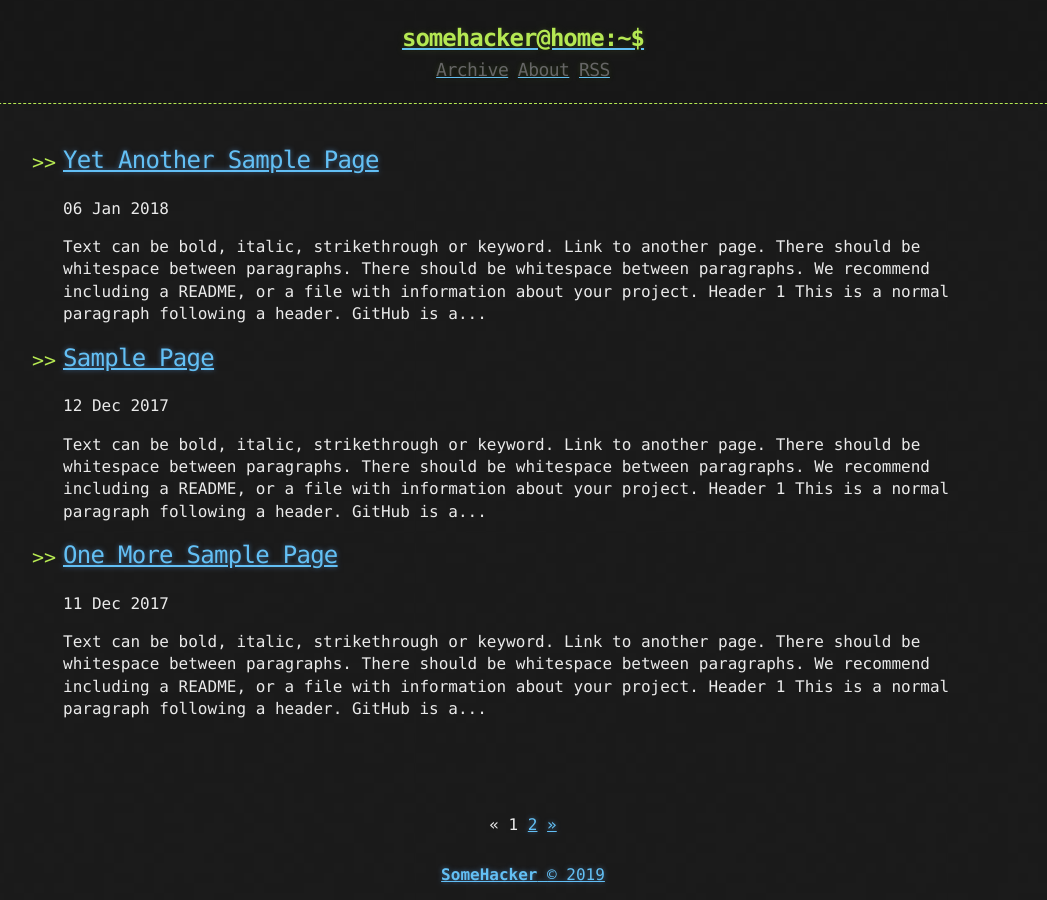
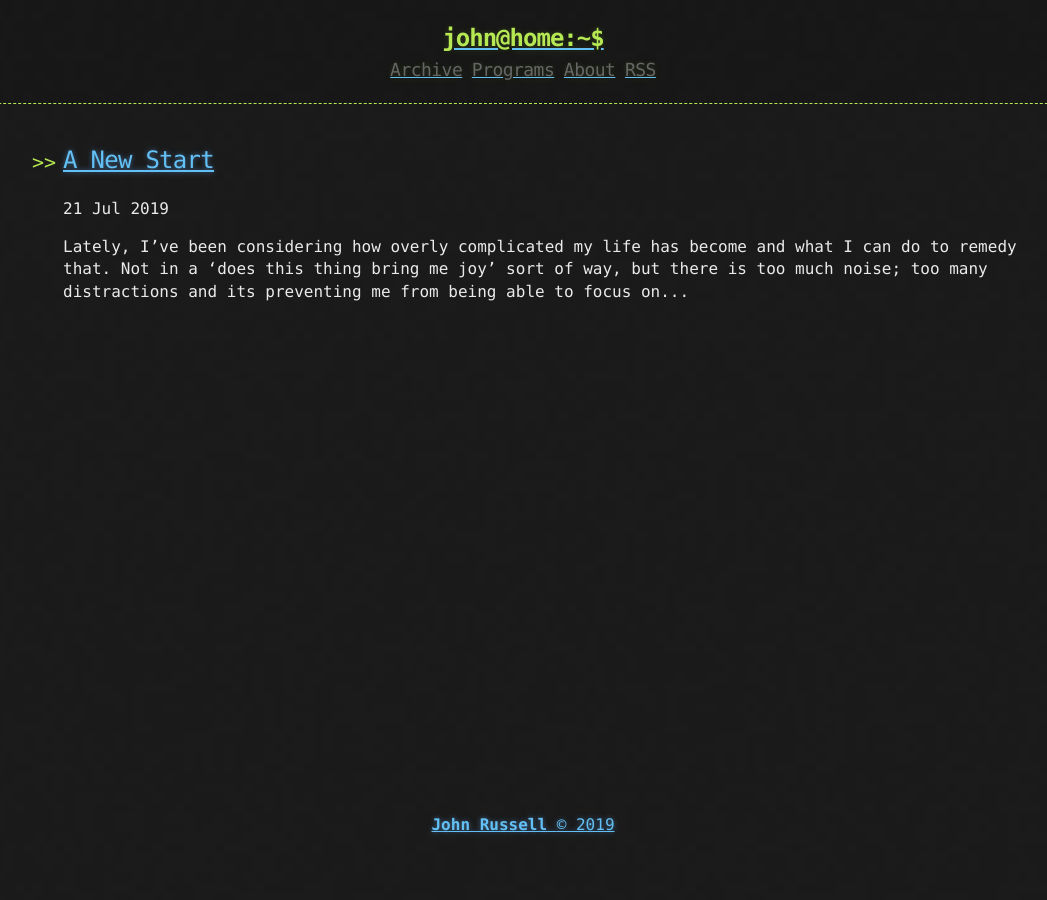
Before and after one commit to johnlrussell/johnlrussell.github.io, a Jekyll site: the page built from index.html, in a window 1280 px wide. Shown: the whole page, without its empty margins (117-1164 px from the left). Built offline with Jekyll 4.4.1, drawn with Linux system fonts in a browser that asks for light colours; the list of posts is cut into pages by our own code.

Commit message:
20190721 Blog

````diff
--- a/Gemfile
+++ b/Gemfile
@@ -20,6 +20,8 @@ gem "minima", "~> 2.0"
 # If you have any plugins, put them here!
 group :jekyll_plugins do
   gem "jekyll-feed", "~> 0.6"
+  gem "jekyll-paginate"
+  gem "jekyll-sitemap"
 end
 
 # Windows does not include zoneinfo files, so bundle the tzinfo-data gem
--- a/_config.yml
+++ b/_config.yml
@@ -1,16 +1,16 @@
-title: Hacker-Blog
-description: "A Jekyll Blog Theme For Hackers"
+title: John Russell's Homepage
+description: "Welcome to my homepage!"
 author:
-  name: "SomeHacker"
-  email: "someone@somewebsite.somedomain"
-  url: "https://ashishchaudhary.in/hacker-blog"
+  name: "john"
+  email: "john@johnrussell.xyz"
+  url: "https://johnrussell.xyz"
 
 baseurl: /
 
 source: .
 destination: ./_site
 permalink: /:title
-paginate: 3
+paginate: 5
 paginate_path: /page/:num/
 
 defaults:
@@ -28,5 +28,5 @@ plugins:
   - jekyll-sitemap
 
 # Custom variables
-owner : "SomeHacker"
-year : "2018"
+owner : "John Russell"
+year : "2019"
--- a/_includes/links.html
+++ b/_includes/links.html
@@ -1,3 +1,4 @@
 <a href="{{ "/archive" | prepend: site.baseurl | replace: '//', '/' }}"><h2 class="header-link">Archive</h2></a>
+<a href="{{ "/programs" | prepend: site.baseurl | replace: '//', '/' }}"><h2 class="header-link">Programs</h2></a>
 <a href="{{ "/about" | prepend: site.baseurl | replace: '//', '/' }}"><h2 class="header-link">About</h2></a>
 <a href="{{ "/atom.xml" | prepend: site.baseurl | replace: '//', '/' }}"><h2 class="header-link">RSS</h2></a>
--- a/_posts/2017-12-10-Another-Sample-Page.md
+++ /dev/null
@@ -1,124 +0,0 @@
----
-title: Another Sample Page
-published: true
----
-
-Text can be **bold**, _italic_, ~~strikethrough~~ or `keyword`.
-
-[Link to another page](another-page).
-
-There should be whitespace between paragraphs.
-
-There should be whitespace between paragraphs. We recommend including a README, or a file with information about your project.
-
-# [](#header-1)Header 1
-
-This is a normal paragraph following a header. GitHub is a code hosting platform for version control and collaboration. It lets you and others work together on projects from anywhere.
-
-## [](#header-2)Header 2
-
-> This is a blockquote following a header.
->
-> When something is important enough, you do it even if the odds are not in your favor.
-
-### [](#header-3)Header 3
-
-```js
-// Javascript code with syntax highlighting.
-var fun = function lang(l) {
-  dateformat.i18n = require('./lang/' + l)
-  return true;
-}
-```
-
-```ruby
-# Ruby code with syntax highlighting
-GitHubPages::Dependencies.gems.each do |gem, version|
-  s.add_dependency(gem, "= #{version}")
-end
-```
-
-#### [](#header-4)Header 4
-
-*   This is an unordered list following a header.
-*   This is an unordered list following a header.
-*   This is an unordered list following a header.
-
-##### [](#header-5)Header 5
-
-1.  This is an ordered list following a header.
-2.  This is an ordered list following a header.
-3.  This is an ordered list following a header.
-
-###### [](#header-6)Header 6
-
-| head1        | head two          | three |
-|:-------------|:------------------|:------|
-| ok           | good swedish fish | nice  |
-| out of stock | good and plenty   | nice  |
-| ok           | good `oreos`      | hmm   |
-| ok           | good `zoute` drop | yumm  |
-
-### There's a horizontal rule below this.
-
-* * *
-
-### Here is an unordered list:
-
-*   Item foo
-*   Item bar
-*   Item baz
-*   Item zip
-
-### And an ordered list:
-
-1.  Item one
-1.  Item two
-1.  Item three
-1.  Item four
-
-### And a nested list:
-
-- level 1 item
-  - level 2 item
-  - level 2 item
-    - level 3 item
-    - level 3 item
-- level 1 item
-  - level 2 item
-  - level 2 item
-  - level 2 item
-- level 1 item
-  - level 2 item
-  - level 2 item
-- level 1 item
-
-### Small image
-
-![](https://assets-cdn.github.com/images/icons/emoji/octocat.png)
-
-### Large image
-
-![](https://guides.github.com/activities/hello-world/branching.png)
-
-
-### Definition lists can be used with HTML syntax.
-
-<dl>
-<dt>Name</dt>
-<dd>Godzilla</dd>
-<dt>Born</dt>
-<dd>1952</dd>
-<dt>Birthplace</dt>
-<dd>Japan</dd>
-<dt>Color</dt>
-<dd>Green</dd>
-</dl>
-
-```
-Long, single-line code blocks should not wrap. They should horizontally scroll if they are too long. This line should be long enough to demonstrate this.
-```
-
-```
-The final element.
-```
--- a/_posts/2017-12-11-One-More-Sample-Page.md
+++ /dev/null
@@ -1,124 +0,0 @@
----
-title: One More Sample Page
-published: true
----
-
-Text can be **bold**, _italic_, ~~strikethrough~~ or `keyword`.
-
-[Link to another page](another-page).
-
-There should be whitespace between paragraphs.
-
-There should be whitespace between paragraphs. We recommend including a README, or a file with information about your project.
-
-# [](#header-1)Header 1
-
-This is a normal paragraph following a header. GitHub is a code hosting platform for version control and collaboration. It lets you and others work together on projects from anywhere.
-
-## [](#header-2)Header 2
-
-> This is a blockquote following a header.
->
-> When something is important enough, you do it even if the odds are not in your favor.
-
-### [](#header-3)Header 3
-
-```js
-// Javascript code with syntax highlighting.
-var fun = function lang(l) {
-  dateformat.i18n = require('./lang/' + l)
-  return true;
-}
-```
-
-```ruby
-# Ruby code with syntax highlighting
-GitHubPages::Dependencies.gems.each do |gem, version|
-  s.add_dependency(gem, "= #{version}")
-end
-```
-
-#### [](#header-4)Header 4
-
-*   This is an unordered list following a header.
-*   This is an unordered list following a header.
-*   This is an unordered list following a header.
-
-##### [](#header-5)Header 5
-
-1.  This is an ordered list following a header.
-2.  This is an ordered list following a header.
-3.  This is an ordered list following a header.
-
-###### [](#header-6)Header 6
-
-| head1        | head two          | three |
-|:-------------|:------------------|:------|
-| ok           | good swedish fish | nice  |
-| out of stock | good and plenty   | nice  |
-| ok           | good `oreos`      | hmm   |
-| ok           | good `zoute` drop | yumm  |
-
-### There's a horizontal rule below this.
-
-* * *
-
-### Here is an unordered list:
-
-*   Item foo
-*   Item bar
-*   Item baz
-*   Item zip
-
-### And an ordered list:
-
-1.  Item one
-1.  Item two
-1.  Item three
-1.  Item four
-
-### And a nested list:
-
-- level 1 item
-  - level 2 item
-  - level 2 item
-    - level 3 item
-    - level 3 item
-- level 1 item
-  - level 2 item
-  - level 2 item
-  - level 2 item
-- level 1 item
-  - level 2 item
-  - level 2 item
-- level 1 item
-
-### Small image
-
-![](https://assets-cdn.github.com/images/icons/emoji/octocat.png)
-
-### Large image
-
-![](https://guides.github.com/activities/hello-world/branching.png)
-
-
-### Definition lists can be used with HTML syntax.
-
-<dl>
-<dt>Name</dt>
-<dd>Godzilla</dd>
-<dt>Born</dt>
-<dd>1952</dd>
-<dt>Birthplace</dt>
-<dd>Japan</dd>
-<dt>Color</dt>
-<dd>Green</dd>
-</dl>
-
-```
-Long, single-line code blocks should not wrap. They should horizontally scroll if they are too long. This line should be long enough to demonstrate this.
-```
-
-```
-The final element.
-```
--- a/_posts/2017-12-12-Sample-Page.md
+++ /dev/null
@@ -1,124 +0,0 @@
----
-title: Sample Page
-published: true
----
-
-Text can be **bold**, _italic_, ~~strikethrough~~ or `keyword`.
-
-[Link to another page](another-page).
-
-There should be whitespace between paragraphs.
-
-There should be whitespace between paragraphs. We recommend including a README, or a file with information about your project.
-
-# [](#header-1)Header 1
-
-This is a normal paragraph following a header. GitHub is a code hosting platform for version control and collaboration. It lets you and others work together on projects from anywhere.
-
-## [](#header-2)Header 2
-
-> This is a blockquote following a header.
->
-> When something is important enough, you do it even if the odds are not in your favor.
-
-### [](#header-3)Header 3
-
-```js
-// Javascript code with syntax highlighting.
-var fun = function lang(l) {
-  dateformat.i18n = require('./lang/' + l)
-  return true;
-}
-```
-
-```ruby
-# Ruby code with syntax highlighting
-GitHubPages::Dependencies.gems.each do |gem, version|
-  s.add_dependency(gem, "= #{version}")
-end
-```
-
-#### [](#header-4)Header 4
-
-*   This is an unordered list following a header.
-*   This is an unordered list following a header.
-*   This is an unordered list following a header.
-
-##### [](#header-5)Header 5
-
-1.  This is an ordered list following a header.
-2.  This is an ordered list following a header.
-3.  This is an ordered list following a header.
-
-###### [](#header-6)Header 6
-
-| head1        | head two          | three |
-|:-------------|:------------------|:------|
-| ok           | good swedish fish | nice  |
-| out of stock | good and plenty   | nice  |
-| ok           | good `oreos`      | hmm   |
-| ok           | good `zoute` drop | yumm  |
-
-### There's a horizontal rule below this.
-
-* * *
-
-### Here is an unordered list:
-
-*   Item foo
-*   Item bar
-*   Item baz
-*   Item zip
-
-### And an ordered list:
-
-1.  Item one
-1.  Item two
-1.  Item three
-1.  Item four
-
-### And a nested list:
-
-- level 1 item
-  - level 2 item
-  - level 2 item
-    - level 3 item
-    - level 3 item
-- level 1 item
-  - level 2 item
-  - level 2 item
-  - level 2 item
-- level 1 item
-  - level 2 item
-  - level 2 item
-- level 1 item
-
-### Small image
-
-![](https://assets-cdn.github.com/images/icons/emoji/octocat.png)
-
-### Large image
-
-![](https://guides.github.com/activities/hello-world/branching.png)
-
-
-### Definition lists can be used with HTML syntax.
-
-<dl>
-<dt>Name</dt>
-<dd>Godzilla</dd>
-<dt>Born</dt>
-<dd>1952</dd>
-<dt>Birthplace</dt>
-<dd>Japan</dd>
-<dt>Color</dt>
-<dd>Green</dd>
-</dl>
-
-```
-Long, single-line code blocks should not wrap. They should horizontally scroll if they are too long. This line should be long enough to demonstrate this.
-```
-
-```
-The final element.
-```
--- a/_posts/2018-01-06-Yet-Another-Sample-Page.md
+++ /dev/null
@@ -1,124 +0,0 @@
----
-title: Yet Another Sample Page
-published: true
----
-
-Text can be **bold**, _italic_, ~~strikethrough~~ or `keyword`.
-
-[Link to another page](another-page).
-
-There should be whitespace between paragraphs.
-
-There should be whitespace between paragraphs. We recommend including a README, or a file with information about your project.
-
-# [](#header-1)Header 1
-
-This is a normal paragraph following a header. GitHub is a code hosting platform for version control and collaboration. It lets you and others work together on projects from anywhere.
-
-## [](#header-2)Header 2
-
-> This is a blockquote following a header.
->
-> When something is important enough, you do it even if the odds are not in your favor.
-
-### [](#header-3)Header 3
-
-```js
-// Javascript code with syntax highlighting.
-var fun = function lang(l) {
-  dateformat.i18n = require('./lang/' + l)
-  return true;
-}
-```
-
-```ruby
-# Ruby code with syntax highlighting
-GitHubPages::Dependencies.gems.each do |gem, version|
-  s.add_dependency(gem, "= #{version}")
-end
-```
-
-#### [](#header-4)Header 4
-
-*   This is an unordered list following a header.
-*   This is an unordered list following a header.
-*   This is an unordered list following a header.
-
-##### [](#header-5)Header 5
-
-1.  This is an ordered list following a header.
-2.  This is an ordered list following a header.
-3.  This is an ordered list following a header.
-
-###### [](#header-6)Header 6
-
-| head1        | head two          | three |
-|:-------------|:------------------|:------|
-| ok           | good swedish fish | nice  |
-| out of stock | good and plenty   | nice  |
-| ok           | good `oreos`      | hmm   |
-| ok           | good `zoute` drop | yumm  |
-
-### There's a horizontal rule below this.
-
-* * *
-
-### Here is an unordered list:
-
-*   Item foo
-*   Item bar
-*   Item baz
-*   Item zip
-
-### And an ordered list:
-
-1.  Item one
-1.  Item two
-1.  Item three
-1.  Item four
-
-### And a nested list:
-
-- level 1 item
-  - level 2 item
-  - level 2 item
-    - level 3 item
-    - level 3 item
-- level 1 item
-  - level 2 item
-  - level 2 item
-  - level 2 item
-- level 1 item
-  - level 2 item
-  - level 2 item
-- level 1 item
-
-### Small image
-
-![](https://assets-cdn.github.com/images/icons/emoji/octocat.png)
-
-### Large image
-
-![](https://guides.github.com/activities/hello-world/branching.png)
-
-
-### Definition lists can be used with HTML syntax.
-
-<dl>
-<dt>Name</dt>
-<dd>Godzilla</dd>
-<dt>Born</dt>
-<dd>1952</dd>
-<dt>Birthplace</dt>
-<dd>Japan</dd>
-<dt>Color</dt>
-<dd>Green</dd>
-</dl>
-
-```
-Long, single-line code blocks should not wrap. They should horizontally scroll if they are too long. This line should be long enough to demonstrate this.
-```
-
-```
-The final element.
-```
--- /dev/null
+++ b/_posts/2019-07-21-A-New-Start.md
@@ -0,0 +1,12 @@
+---
+title: A New Start
+published: true
+---
+
+Lately, I've been considering how overly complicated my life has become and what I can do to remedy that. Not in a 'does this thing bring me joy' sort of way, but there is too much _noise_; too many distractions and its preventing me from being able to focus on the important stuff. Also, I've realized that I have a strong preference for order, lack of clutter and simplicity and I get very annoyed when things aren't that way (ask my wife.) The thing is, the way that I live doesn't really support that preference, so I'm probably annoyed about 95% of the time (again, ask my wife.)
+
+Obviously, this isn't an overnight sort of change. Small steps are definitely the way to go if I want to keep both myself and family from going crazy. This weekend I tackled my computer and my desk. I think I've organized and minimalized them about as much as I can expect.
+
+Tonight, I'll sit down and plan my week - even what I'm going to wear as well as our meals. The kids are in Florida this week, so this is a perfect time to do that. Over the week, I'm going to work on getting rid of/selling as much of my unused stuff as I can and try to just look at things differently.
+
+Wish me luck.
--- a/about.md
+++ b/about.md
@@ -3,4 +3,8 @@ layout: page
 title: About
 ---
 
-Something about me.
+I live in Atlanta, Georgia with my wife, three children and zero dogs, cats or monkeys. Currently, I am working on my business degree, after which I will immediately begin working on a data science degree.
+
+My first computer was a [Coleco Adam](https://en.wikipedia.org/wiki/Coleco_Adam) between the cassette decks and the [daisy wheel printer](https://en.wikipedia.org/wiki/Daisy_wheel_printing) I am positive this was the source of my tinnitus. From there I moved on to a [Tandy 1000 EX](https://en.wikipedia.org/wiki/Tandy_1000#1000_EX) with 128K of RAM and a 1200 bps modem. Eventually, I got an 8088 clone - still no hard drive, but man you would have been jealous of my floppy disk collection. From there I had a 80286 clone... Thinking on it, I don't think I had a hdd in any of my computers until I got a build an intel 486 box in the mid-90s. That computer had an amazing 1 GB of HDD space. I honestly didn't know how I'd ever fill it.
+
+These days, [my computers](programs.html) are a bit more advanced, but I still am most at home in the terminal. While its useless for some things (like browsing the web or editing images) I find that I can do about 98% of what I want to do in the terminal without some GUI getting in my way.
--- /dev/null
+++ b/programs.md
@@ -0,0 +1,36 @@
+---
+layout: page
+title: Hardware and Programs
+---
+
+# Hardware
+* Desktop: Intel i7-9600K with 32 GB RAM. I have 3 SSDs which are in a volume group for 1.5 TB and 12 TB on my spinners. My video card is an AMD something or other. I used to have 3 monitors, but these days, I just use a single 32" Dell IPS monitor
+* Laptop: Thinkpad T440 with 8 GB RAM, a 480 GB SSD and 500 GB HDD.
+
+# Software
+<ul>
+<li>I tend to prefer console apps to graphical ones. I find that graphical apps tend to either get in my way or be too distracting to actually get anything done. About the only graphical app I use these days is my web browser. I don't think I used a GUI until I had already been using computers for more than 10 years, so that probably explains some of it.</li>
+</ul>
+
+### Operating System
+
+I use [Arch Linux](https://www.archlinux.org) on both my laptop and desktop. I have a strong preference for [Free Software](https://www.fsf.org). Unfortunately, I do need some non-free blobs to actually be able to use my computers, or I'd probably use [Parabola GNU/Linux](https://parabola.nu). Other than a few games, I do not use any proprietary software on my computers.
+
+Here is a quick rundown of the software that I use:
+**Terminal** - st (simple terminal) by [suckless.org](https://suckless.org) Its very lightweight and customizable.
+
+**Window Manager** [i3-gaps](https://wiki.archlinux.org/index.php/I3) I don't use a full-fledged desktop environment like XFCE, KDE or Gnome _(please, for the love of everything holy, do not pronounce Gnome as Ga-Nome around me)_ For my status bar, I use i3blocks.
+
+**Text Editor** [neovim](https://wiki.archlinux.org/index.php/Neovim)
+
+**Web Browser** [Firefox](https://www.mozilla.org) only as I am growing increasingly concerned about Chrome. I also use surf by [suckless.org](https://suckless.org)
+
+**Mail Client** [mutt](https://wiki.archlinux.org/index.php/Mutt)
+
+**Video Player** mpv.
+
+**Documents** I write documents in LaTeX and compile them into pdf documents.
+
+**Presentations** [suckless sent](https://tools.suckless.org/sent/)
+
+**Spreadsheets** [sc-im](https://github.com/andmarti1424/sc-im) (its also in the AUR) The amount of enjoyment I get out of this should be illegal.
````
Also changed, not shown: Gemfile.lock.
